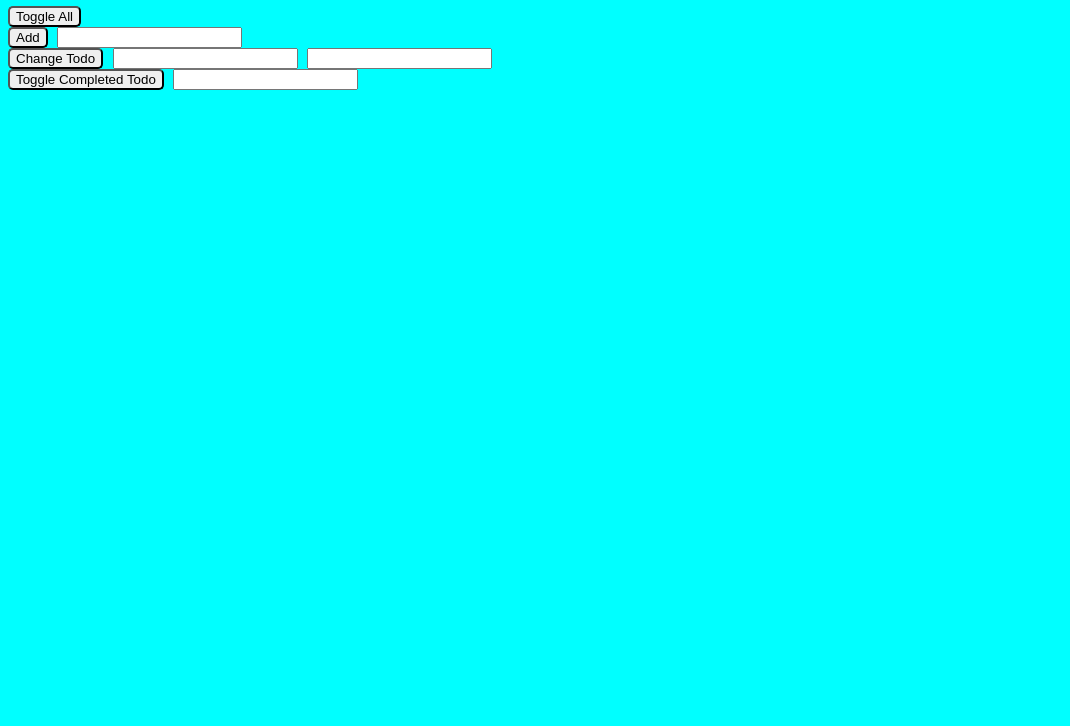
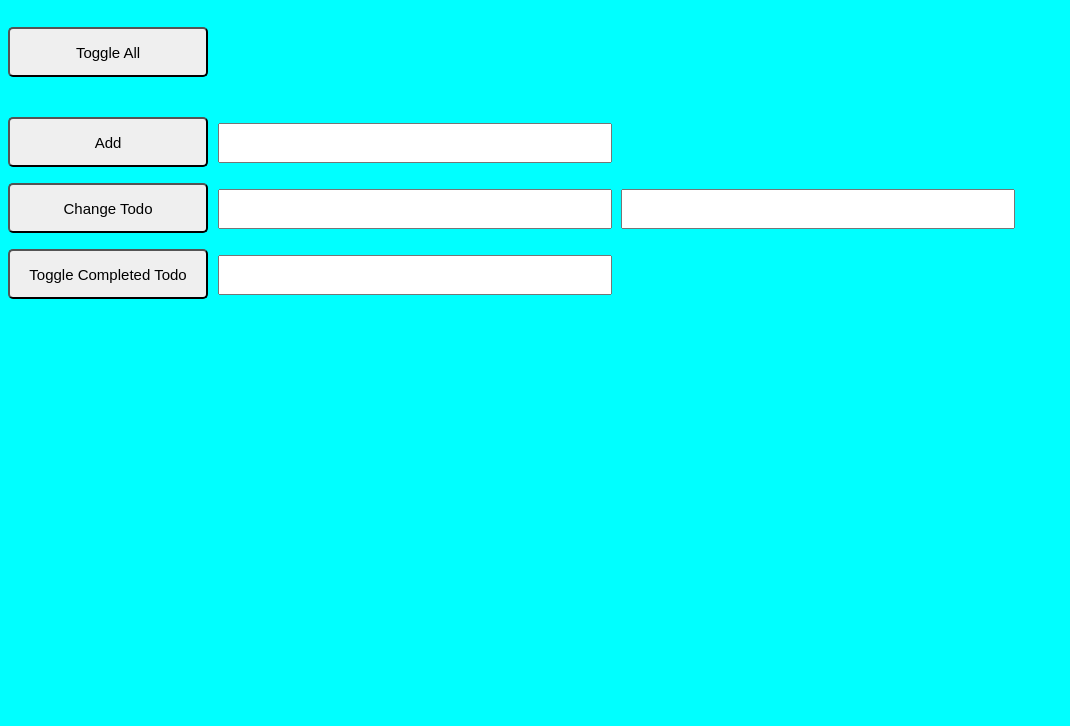
Before and after one commit to UncleArtie/WC_Todo_App, a plain HTML site: page index.html in a window 1280 px wide. Shown: the part 74-800 px from the top of the page, without its empty margins (0-1070 px from the left). Drawn offline with nearby package versions, Linux system fonts and the light colour scheme.

Commit message:
layout changes

```diff
--- a/index.html
+++ b/index.html
@@ -14,6 +14,7 @@
 
     <body>
         <h1>ToDo List</h1>
+        <div class="container">
             <div>
                 <button id="toggleAllBtn">Toggle All</button>
             </div>
@@ -35,7 +36,7 @@
             </div>
 
             <ul id="main"></ul>
-
+        </div>
 
 
     </body>
--- a/script.js
+++ b/script.js
@@ -74,7 +74,7 @@ $(document).ready(function () {
         if (todo.completed === true) {
           todoTextWithCompletion = '(x)' + ' ' + todo.todoText;
         } else {
-          todoTextWithCompletion = '( )' + ' ' +  todo.todoText;
+          todoTextWithCompletion = '( )' + ' ' + todo.todoText;
         }
         todoLi.id = position;
         todoLi.textContent = todoTextWithCompletion;
--- a/style.css
+++ b/style.css
@@ -5,8 +5,65 @@ body {
     color: black;
 }
 
-button {
+h1 {
+    text-align: center;
+    margin: auto;
+    padding-bottom: 56px;
+}
+
+.container {
+    display: grid;
+    height: 100%;
+    width: 100%;
+    /* grid-template-columns: 1fr 1fr 1fr; */
+    grid-template-rows: 25%;
+    grid-template-areas: "s""c""d""e";
+    grid-gap: 1rem;
+}
+
+#toggleAllBtn {
+    grid-area: s;
+    grid-column: 1;
     border-radius: 5px;
+    font-size: 15px;
+    text-align: center;
+    height: 50px;
+    width: 200px;
+}
+
+#addBtn {
+    grid-area: c;
+    grid-column: 1;
+    border-radius: 5px;
+    font-size: 15px;
+    text-align: center;
+    height: 50px;
+    width: 200px;
+}
+
+#changeBtn {
+    grid-area: d;
+    grid-column: 1;
+    border-radius: 5px;
+    font-size: 15px;
+    text-align: center;
+    height: 50px;
+    width: 200px;
+}
+
+#toggleATodoBtn {
+    grid-area: e;
+    grid-column: 1;
+    border-radius: 5px;
+    font-size: 15px;
+    text-align: center;
+    height: 50px;
+    width: 200px;
+}
+
+input {
+    font-size: 30px;
+    vertical-align: middle;
 }
 
 #main li {
```
Lines whose indentation alone changed are shown as unchanged.
